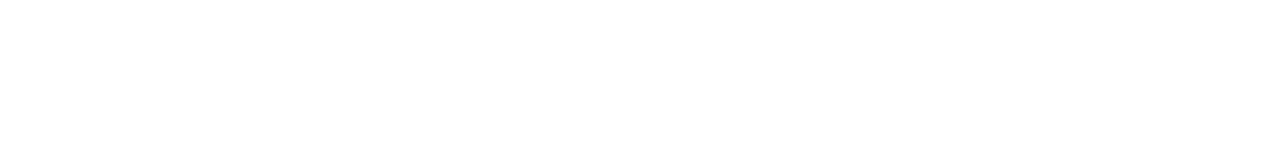
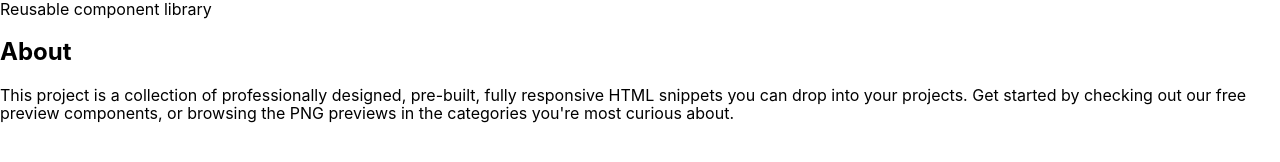
Before and after one commit to js-tasks-ru/htmlcss-20211125_alex-d, a website: page index.html in a window 1280 px wide. Drawn offline with Linux system fonts and the light colour scheme; a web font is replaced by a local one.

Commit message:
solution dz-1 main page

```diff
--- a/assets/css/main.css
+++ b/assets/css/main.css
@@ -2,24 +2,29 @@
 @import '../fonts/fonts.css';
 
 :root {
-    --white: #ffffff;
-    --black: #212429;
-    --pink: #F784AD;
+    --white : #ffffff;
+    --black : #212429;
+    --pink  : #F784AD;
     --purple: #7048E8;
-    --blue: #374FC7;
-    --red: #F03D3E;
+    --blue  : #374FC7;
+    --red   : #F03D3E;
     --grey-1: #F8F9FA;
     --grey-2: #DDE2E5;
     --grey-3: #ACB5BD;
     --grey-4: #495057;
 
-    --error: var(--red);
+    --error  : var(--red);
     --success: var(--blue);
 
-    --primary: var(--blue);
+    --primary  : var(--blue);
     --secondary: var(--purple);
 }
 
 * {
-    font-family: 'Roboto', sans-serif;
+    font-family: 'Inter', sans-serif;
 }
+
+body,
+html {
+    height: 100%;
+}
--- a/assets/fonts/fonts.css
+++ b/assets/fonts/fonts.css
@@ -1 +1,4 @@
-@import url('https://fonts.googleapis.com/css2?family=Roboto:ital,wght@0,100;0,300;0,400;0,500;0,700;0,900;1,100;1,300;1,400;1,500;1,700;1,900&display=swap');
+@font-face {
+    font-family: 'Inter';
+    src: url('./Inter/Inter-Regular.ttf');
+}
--- a/index.html
+++ b/index.html
@@ -1,10 +1,30 @@
 <!DOCTYPE html>
 <!-- Главная страница -->
 <html lang="ru">
-    <head>
-        <link rel="stylesheet" href="./assets/css/main.css">
-    </head>
-    <body>
 
-    </body>
+<head>
+    <link rel="stylesheet" href="./assets/css/main.css">
+    <link rel="stylesheet" href="./pages/page.css">
+    <link rel="stylesheet" href="./components/footer/footer.css">
+    <link rel="stylesheet" href="./components/header/header.css">
+    <link rel="stylesheet" href="./components/preview/preview.css">
+</head>
+
+<body>
+    <div class="page">
+        <header class="header header_medium">
+            <div class="header__caption">Reusable component library</div>
+        </header>
+
+        <main class="preview"> </main>
+
+        <footer class="footer footer_medium">
+            <h2 class="footer__caption">About</h2>
+            <div class="footer__content">This project is a collection of professionally designed, pre-built, fully
+                responsive HTML snippets you can drop into your projects. Get started by checking out our free preview
+                components, or browsing the PNG previews in the categories you're most curious about.</div>
+        </footer>
+    </div>
+</body>
+
 </html>
```
